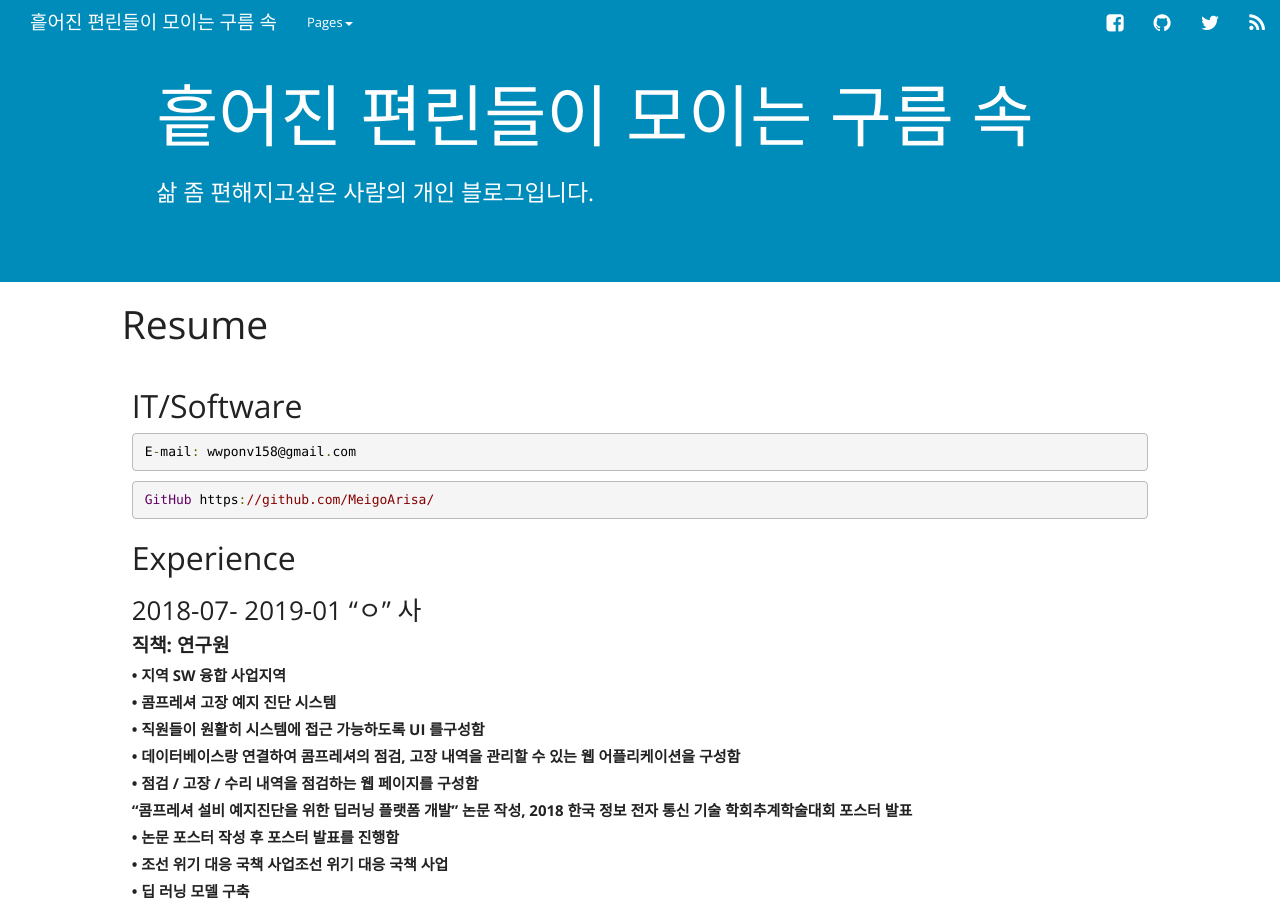
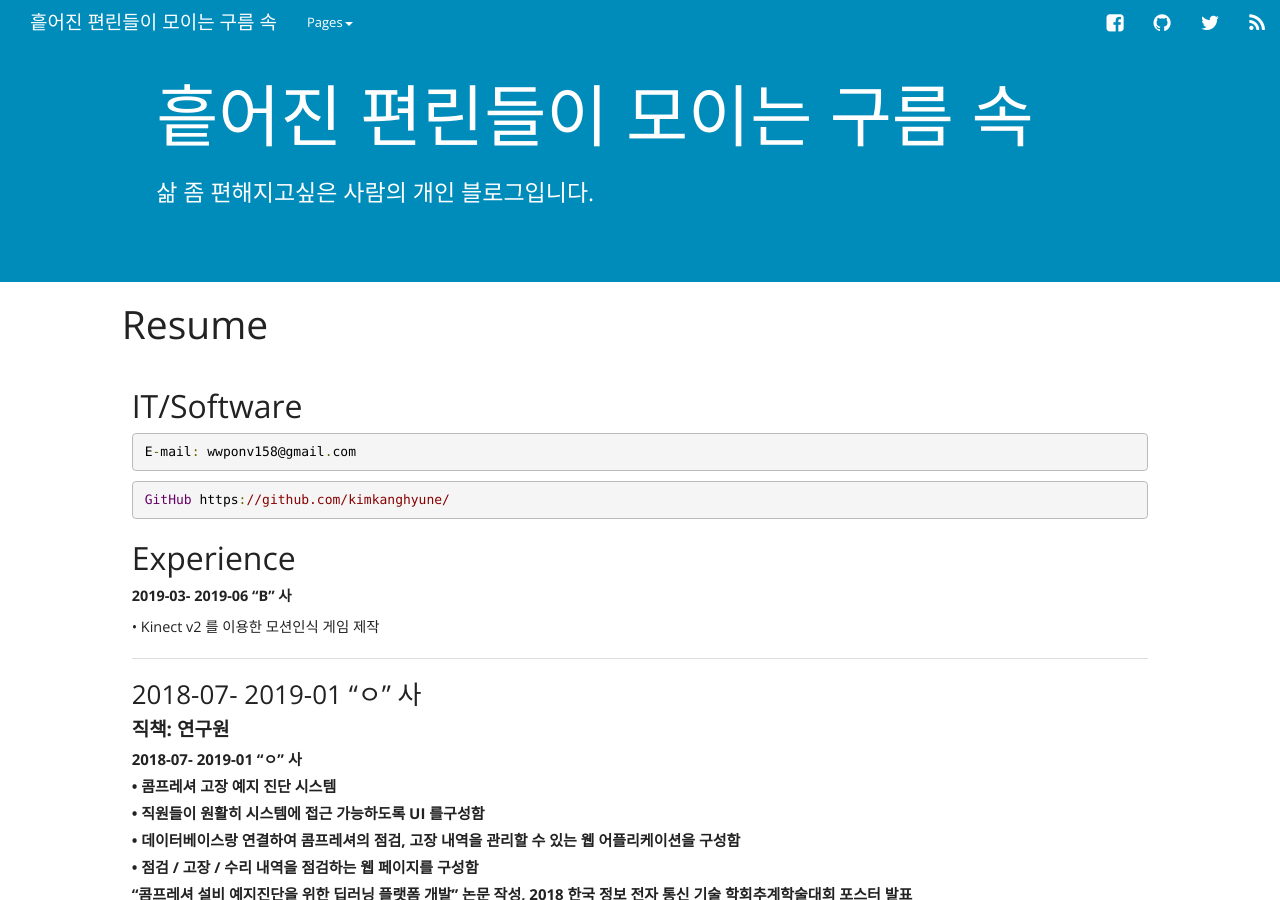
Before and after one commit to MeigoArisa/meigoarisa.github.io, a Jekyll site: the page built from resume.md, in a window 1280 px wide and 900 px high. Built offline with Jekyll 4.4.1, drawn with Linux system fonts in a browser that asks for light colours; nearby versions of some CDN libraries; comment, search, counter and statistics services are not loaded.

Commit message:
Modify Link
링크수정

````diff
--- a/resume.md
+++ b/resume.md
@@ -12,15 +12,25 @@ permalink: /resume/
 E-mail: wwponv158@gmail.com
 ```
 ```
-GitHub https://github.com/MeigoArisa/
+GitHub https://github.com/kimkanghyune/
 ```
 ## Experience
+
+**2019-03- 2019-06 “B” 사**
+
+• Kinect v2 를 이용한 모션인식 게임 제작
+
+
+
+------
+
+
 
 ### 2018-07- 2019-01 “ㅇ” 사
 
 #### **직책: 연구원**
 
-##### **• 지역 SW 융합 사업지역**
+##### **2018-07- 2019-01 “ㅇ” 사**
 
 ##### **• 콤프레셔 고장 예지 진단 시스템**
 
@@ -62,6 +72,8 @@ GitHub https://github.com/MeigoArisa/
 - **원격 조종을 위한 마우스 포지셔닝과 키보드 마우스 후킹 기능 구현을 담당함.**
 - **서버와 클라이언트간의 통신, 화면 공유, 클립보드 공유 기능을 만듦**
 
+------
+
 
 
 
````
Also changed, not shown: C#.md (+2 -2 lines), OpenCVSharp.md (+7 -7 lines), TMI.md (+1 -1 lines).
